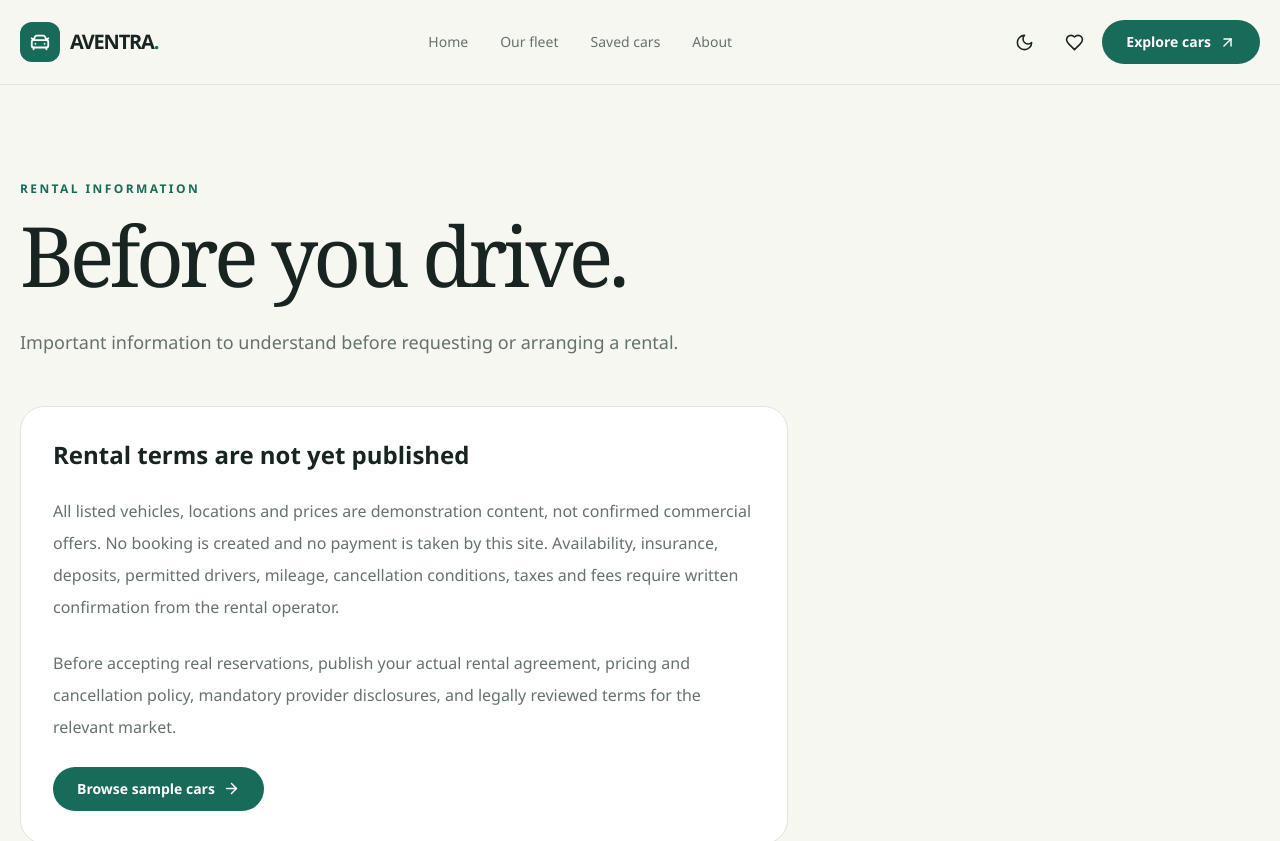
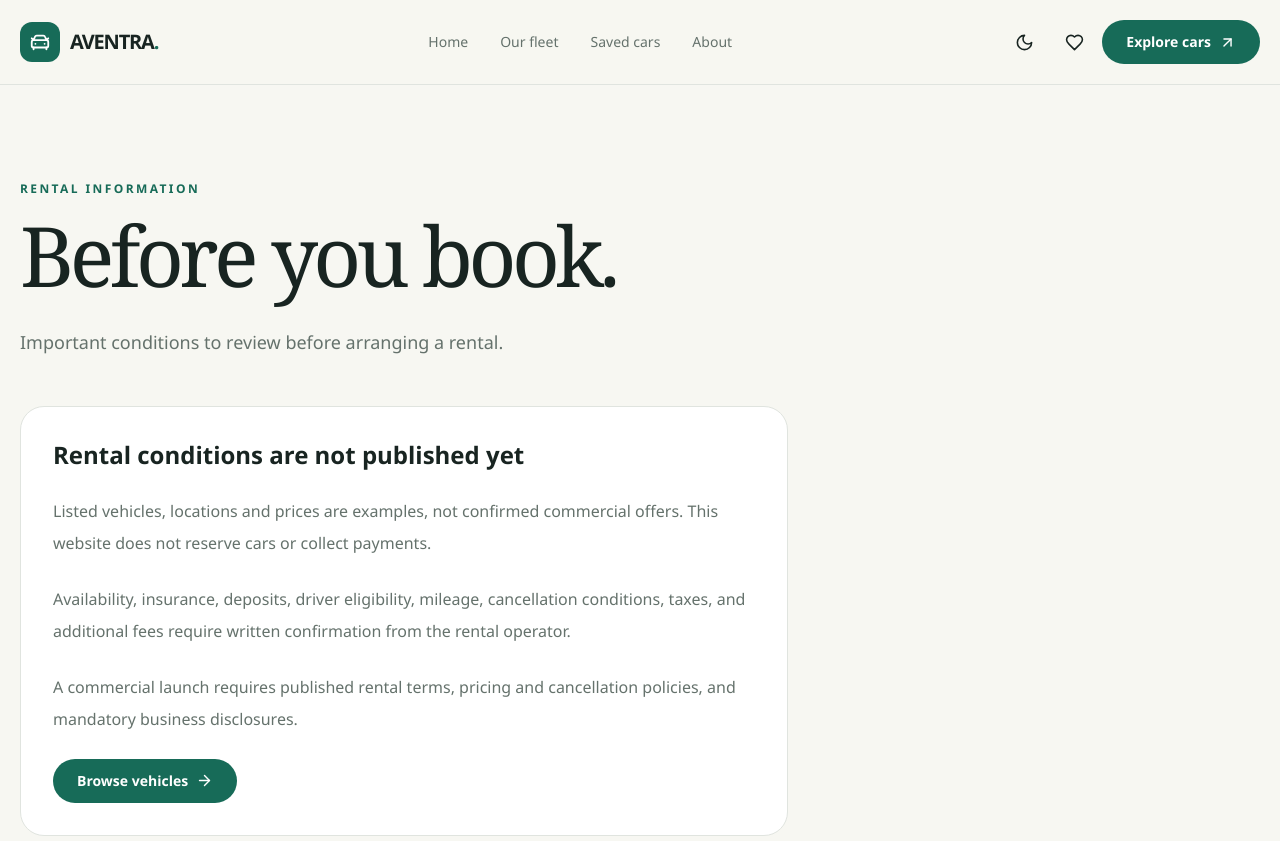
Before and after one commit to NanaAddoDBa/nana-monorepo, a React (Vite) app in the folder apps/rent-car/: page /#/terms in a window 1280 px wide. Shown: the top 841 px of the page. Built offline with nearby package versions, Linux system fonts and the light colour scheme.

Commit message:
refactor(rent-car): separate information pages and clarify legal notices

```diff
--- a/apps/rent-car/src/pages/static/ui/StaticPage.tsx
+++ b/apps/rent-car/src/pages/static/ui/StaticPage.tsx
@@ -1,22 +1,59 @@
-import { Link } from "react-router-dom";
-import { ArrowRight, Mail, Phone, ShieldCheck } from "lucide-react";
-import { site } from "@/shared/config/site";
-import { Button } from "@/shared/ui/button";
+import { AboutContent } from "@/pages/static/ui/sections/AboutContent";
+import { ContactContent } from "@/pages/static/ui/sections/ContactContent";
+import { PrivacyContent, TermsContent } from "@/pages/static/ui/sections/LegalContent";
 
-type PageKind = "about" | "contact" | "privacy" | "terms";
-const pages: Record<PageKind, { eyebrow: string; title: string; description: string }> = {
-  about: { eyebrow: "ABOUT AVENTRA", title: "A little more freedom.", description: "An independently developed car rental experience focused on clarity, simplicity, and choosing the right ride." },
-  contact: { eyebrow: "GET IN TOUCH", title: "Let's talk journeys.", description: "Looking for the right vehicle? Use the configured contact information to reach the rental operator." },
-  privacy: { eyebrow: "DATA & PRIVACY", title: "Your privacy matters.", description: "This demonstration uses browser storage for preferences and does not process payments or submit contact forms to a server." },
-  terms: { eyebrow: "RENTAL INFORMATION", title: "Before you drive.", description: "Important information to understand before requesting or arranging a rental." },
+export type StaticPageKind = "about" | "contact" | "privacy" | "terms";
+
+const pageMeta: Record<StaticPageKind, {
+  eyebrow: string;
+  title: string;
+  description: string;
+}> = {
+  about: {
+    eyebrow: "ABOUT AVENTRA",
+    title: "Find a car for your plans.",
+    description: "Browse vehicles, compare their features, and prepare an enquiry with your rental dates.",
+  },
+  contact: {
+    eyebrow: "CONTACT",
+    title: "Get in touch.",
+    description: "Contact the operator about a vehicle, a rental request, or the next steps.",
+  },
+  privacy: {
+    eyebrow: "PRIVACY",
+    title: "Your privacy.",
+    description: "An overview of browser storage and enquiry handling.",
+  },
+  terms: {
+    eyebrow: "RENTAL INFORMATION",
+    title: "Before you book.",
+    description: "Important conditions to review before arranging a rental.",
+  },
 };
 
-export function StaticPage({ kind }: { kind: PageKind }) {
-  const page = pages[kind];
-  return <main className="page-container min-h-[62vh] py-18 md:py-24"><p className="mb-4 text-xs font-bold uppercase tracking-[.2em] text-primary">{page.eyebrow}</p><h1 className="display-serif max-w-3xl text-[clamp(3.5rem,6.5vw,6.5rem)] leading-[1.02]">{page.title}</h1><p className="mb-12 mt-7 max-w-2xl text-lg leading-8 text-muted-foreground">{page.description}</p>
-    {kind === "about" && <div className="grid gap-6 md:grid-cols-3">{[{ title: "A considered collection", text: "Compare styles, comfort and features without distraction." }, { title: "No surprises", text: "See indicative daily rates and request a final quote before committing." }, { title: "Every route is personal", text: "Build your own shortlist, pick your dates, then reach out to the operator." }].map((item) => <div key={item.title} className="rounded-3xl border border-border bg-card p-7"><ShieldCheck size={24} className="mb-5 text-primary" /><h2 className="text-xl font-bold">{item.title}</h2><p className="mt-3 leading-7 text-muted-foreground">{item.text}</p></div>)}<Button asChild className="mt-4 w-fit md:col-span-3"><Link to="/fleet">Explore the fleet <ArrowRight size={17} /></Link></Button></div>}
-    {kind === "contact" && <div className="grid gap-5 md:grid-cols-2"><div className="rounded-3xl border border-border bg-card p-8"><Mail className="mb-5 text-primary" size={27} /><h2 className="text-xl font-semibold">Email</h2><p className="mt-3 text-muted-foreground">{site.bookingEmail ? "Reach us by email for general inquiries or rental questions." : "A contact email has not been configured yet."}</p>{site.bookingEmail && <a href={"mailto:" + site.bookingEmail} className="mt-5 inline-flex text-primary underline">{site.bookingEmail}</a>}</div><div className="rounded-3xl border border-border bg-card p-8"><Phone className="mb-5 text-primary" size={27} /><h2 className="text-xl font-semibold">Phone</h2><p className="mt-3 text-muted-foreground">{site.phone ? "Call the team for direct assistance." : "A phone number has not been configured yet."}</p>{site.phone && <a href={"tel:" + site.phone.replaceAll(" ", "")} className="mt-5 inline-flex text-primary underline">{site.phone}</a>}</div></div>}
-    {kind === "privacy" && <div className="max-w-3xl space-y-6 rounded-3xl border border-border bg-card p-8 leading-8 text-muted-foreground"><h2 className="text-2xl font-semibold text-foreground">What this demonstration does</h2><p>Saved vehicles and your theme preference are stored locally in your browser using localStorage. The booking form prepares a draft that remains in the browser until you open and send it with your email application. No analytics, user accounts or card payments are included.</p><p>Representative vehicle photographs are requested from Unsplash and may disclose your IP address to the image provider. Hosting and email providers may process data under their own terms.</p><p className="font-semibold text-foreground">Before commercial launch:</p><p>Replace this explanation with a legally reviewed privacy policy addressing the actual operator, hosting, images, contacts, retention, rights, cookies, and any integrated services. Self-host vehicle photos where appropriate. This page is not legal advice.</p></div>}
-    {kind === "terms" && <div className="max-w-3xl space-y-6 rounded-3xl border border-border bg-card p-8 leading-8 text-muted-foreground"><h2 className="text-2xl font-semibold text-foreground">Rental terms are not yet published</h2><p>All listed vehicles, locations and prices are demonstration content, not confirmed commercial offers. No booking is created and no payment is taken by this site. Availability, insurance, deposits, permitted drivers, mileage, cancellation conditions, taxes and fees require written confirmation from the rental operator.</p><p>Before accepting real reservations, publish your actual rental agreement, pricing and cancellation policy, mandatory provider disclosures, and legally reviewed terms for the relevant market.</p><Button asChild><Link to="/fleet">Browse sample cars <ArrowRight size={17} /></Link></Button></div>}
-  </main>;
+const contentByKind = {
+  about: AboutContent,
+  contact: ContactContent,
+  privacy: PrivacyContent,
+  terms: TermsContent,
+};
+
+export function StaticPage({ kind }: { kind: StaticPageKind }) {
+  const { eyebrow, title, description } = pageMeta[kind];
+  const Content = contentByKind[kind];
+
+  return (
+    <main className="page-container min-h-[62vh] py-18 md:py-24">
+      <p className="mb-4 text-xs font-bold uppercase tracking-[.2em] text-primary">
+        {eyebrow}
+      </p>
+      <h1 className="display-serif max-w-3xl text-[clamp(3.5rem,6.5vw,6.5rem)] leading-[1.02]">
+        {title}
+      </h1>
+      <p className="mb-12 mt-7 max-w-2xl text-lg leading-8 text-muted-foreground">
+        {description}
+      </p>
+      <Content />
+    </main>
+  );
 }
--- /dev/null
+++ b/apps/rent-car/src/pages/static/ui/sections/AboutContent.tsx
@@ -0,0 +1,44 @@
+import { Link } from "react-router-dom";
+import { ArrowRight, ShieldCheck } from "lucide-react";
+
+import { Button } from "@/shared/ui/button";
+
+const benefits = [
+  {
+    title: "Compare confidently",
+    description: "Review seating, transmission, features, and daily rates.",
+  },
+  {
+    title: "Plan your dates",
+    description: "Choose pickup and return dates before making a request.",
+  },
+  {
+    title: "Stay organized",
+    description: "Save your favorite vehicles in your browser.",
+  },
+] as const;
+
+export function AboutContent() {
+  return (
+    <div className="grid gap-6 md:grid-cols-3">
+      {benefits.map(({ title, description }) => (
+        <article
+          key={title}
+          className="rounded-3xl border border-border bg-card p-7"
+        >
+          <ShieldCheck size={24} className="mb-5 text-primary" />
+          <h2 className="text-xl font-bold">{title}</h2>
+          <p className="mt-3 leading-7 text-muted-foreground">
+            {description}
+          </p>
+        </article>
+      ))}
+
+      <Button asChild className="mt-4 w-fit md:col-span-3">
+        <Link to="/fleet">
+          Explore the fleet <ArrowRight size={17} />
+        </Link>
+      </Button>
+    </div>
+  );
+}
--- /dev/null
+++ b/apps/rent-car/src/pages/static/ui/sections/ContactContent.tsx
@@ -0,0 +1,44 @@
+import { Mail, Phone } from "lucide-react";
+
+import { site } from "@/shared/config/site";
+
+export function ContactContent() {
+  const phoneLink = site.phone.replace(/[^+\d]/g, "");
+
+  return (
+    <div className="grid gap-5 md:grid-cols-2">
+      <section className="rounded-3xl border border-border bg-card p-8">
+        <Mail className="mb-5 text-primary" size={27} />
+        <h2 className="text-xl font-semibold">Email</h2>
+        <p className="mt-3 text-muted-foreground">
+          {site.bookingEmail
+            ? "Contact the rental operator by email."
+            : "An operator email address has not been configured."}
+        </p>
+        {site.bookingEmail && (
+          <a
+            href={"mailto:" + site.bookingEmail}
+            className="mt-5 inline-flex text-primary underline"
+          >
+            {site.bookingEmail}
+          </a>
+        )}
+      </section>
+
+      <section className="rounded-3xl border border-border bg-card p-8">
+        <Phone className="mb-5 text-primary" size={27} />
+        <h2 className="text-xl font-semibold">Phone</h2>
+        <p className="mt-3 text-muted-foreground">
+          {site.phone
+            ? "Call the rental operator."
+            : "An operator phone number has not been configured."}
+        </p>
+        {site.phone && (
+          <a href={"tel:" + phoneLink} className="mt-5 inline-flex text-primary underline">
+            {site.phone}
+          </a>
+        )}
+      </section>
+    </div>
+  );
+}
--- /dev/null
+++ b/apps/rent-car/src/pages/static/ui/sections/LegalContent.tsx
@@ -0,0 +1,62 @@
+import { Link } from "react-router-dom";
+import { ArrowRight } from "lucide-react";
+
+import { Button } from "@/shared/ui/button";
+
+export function PrivacyContent() {
+  return (
+    <div className="max-w-3xl space-y-6 rounded-3xl border border-border bg-card p-8 leading-8 text-muted-foreground">
+      <h2 className="text-2xl font-semibold text-foreground">
+        Browser storage and enquiries
+      </h2>
+      <p>
+        Saved vehicles and theme preferences are stored in your browser.
+        This website prepares an enquiry draft locally; it does not submit
+        the form to a server or accept card payments.
+      </p>
+      <p>
+        Car photographs are loaded from Unsplash, which receives
+        requests from your browser. Hosting and email services may also
+        process technical or contact information under their own terms.
+      </p>
+      <h2 className="text-2xl font-semibold text-foreground">
+        Privacy notice pending
+      </h2>
+      <p>
+        Before commercial launch, the rental operator must publish a
+        privacy policy covering provider identity, the actual data flows,
+        retention, lawful bases, third parties, and applicable privacy rights.
+        This technical summary is not a substitute for that policy.
+      </p>
+    </div>
+  );
+}
+
+export function TermsContent() {
+  return (
+    <div className="max-w-3xl space-y-6 rounded-3xl border border-border bg-card p-8 leading-8 text-muted-foreground">
+      <h2 className="text-2xl font-semibold text-foreground">
+        Rental conditions are not published yet
+      </h2>
+      <p>
+        Listed vehicles, locations and prices are examples, not confirmed
+        commercial offers. This website does not reserve cars or collect
+        payments.
+      </p>
+      <p>
+        Availability, insurance, deposits, driver eligibility, mileage,
+        cancellation conditions, taxes, and additional fees require written
+        confirmation from the rental operator.
+      </p>
+      <p>
+        A commercial launch requires published rental terms, pricing and
+        cancellation policies, and mandatory business disclosures.
+      </p>
+      <Button asChild>
+        <Link to="/fleet">
+          Browse vehicles <ArrowRight size={17} />
+        </Link>
+      </Button>
+    </div>
+  );
+}
```
